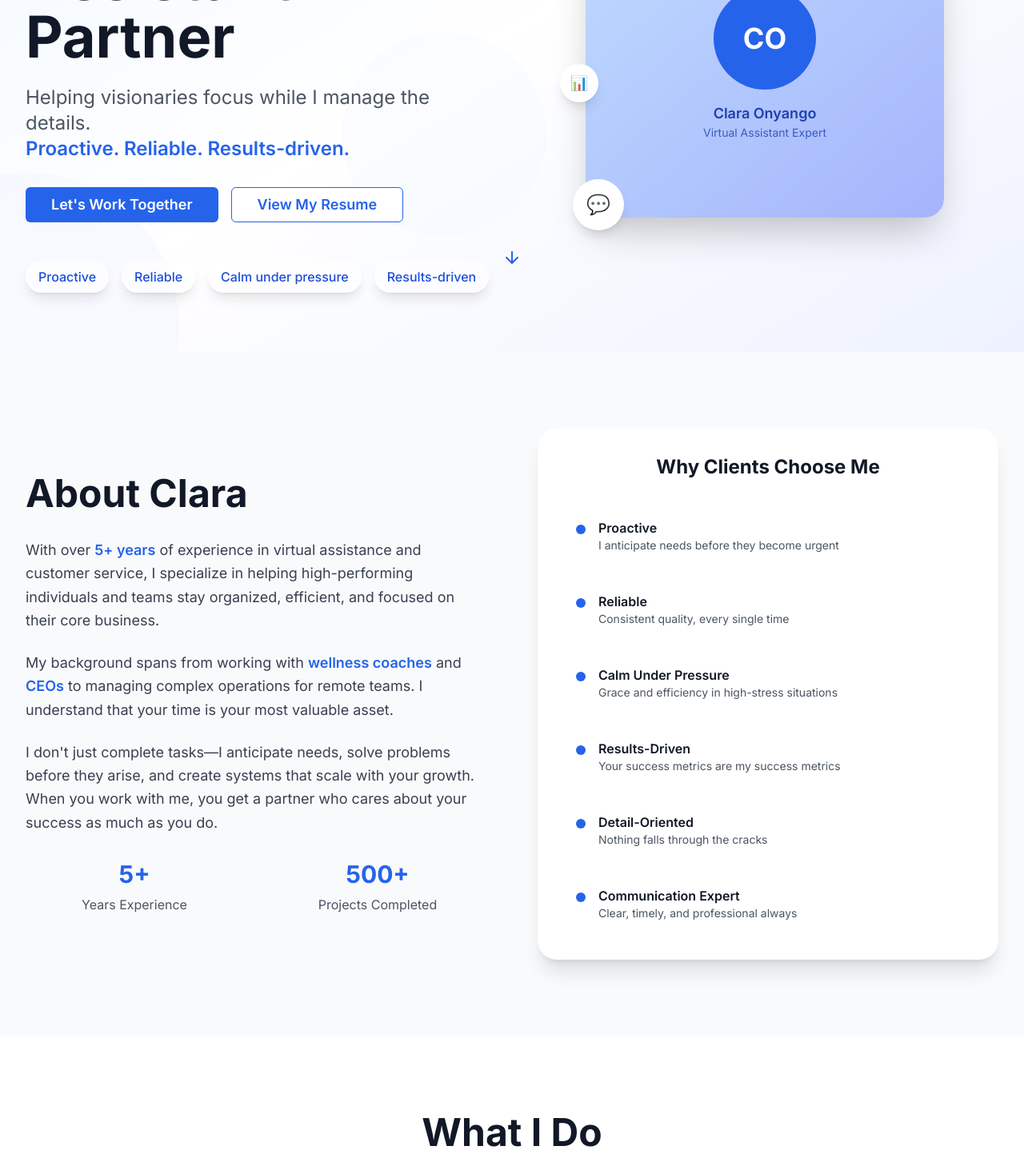
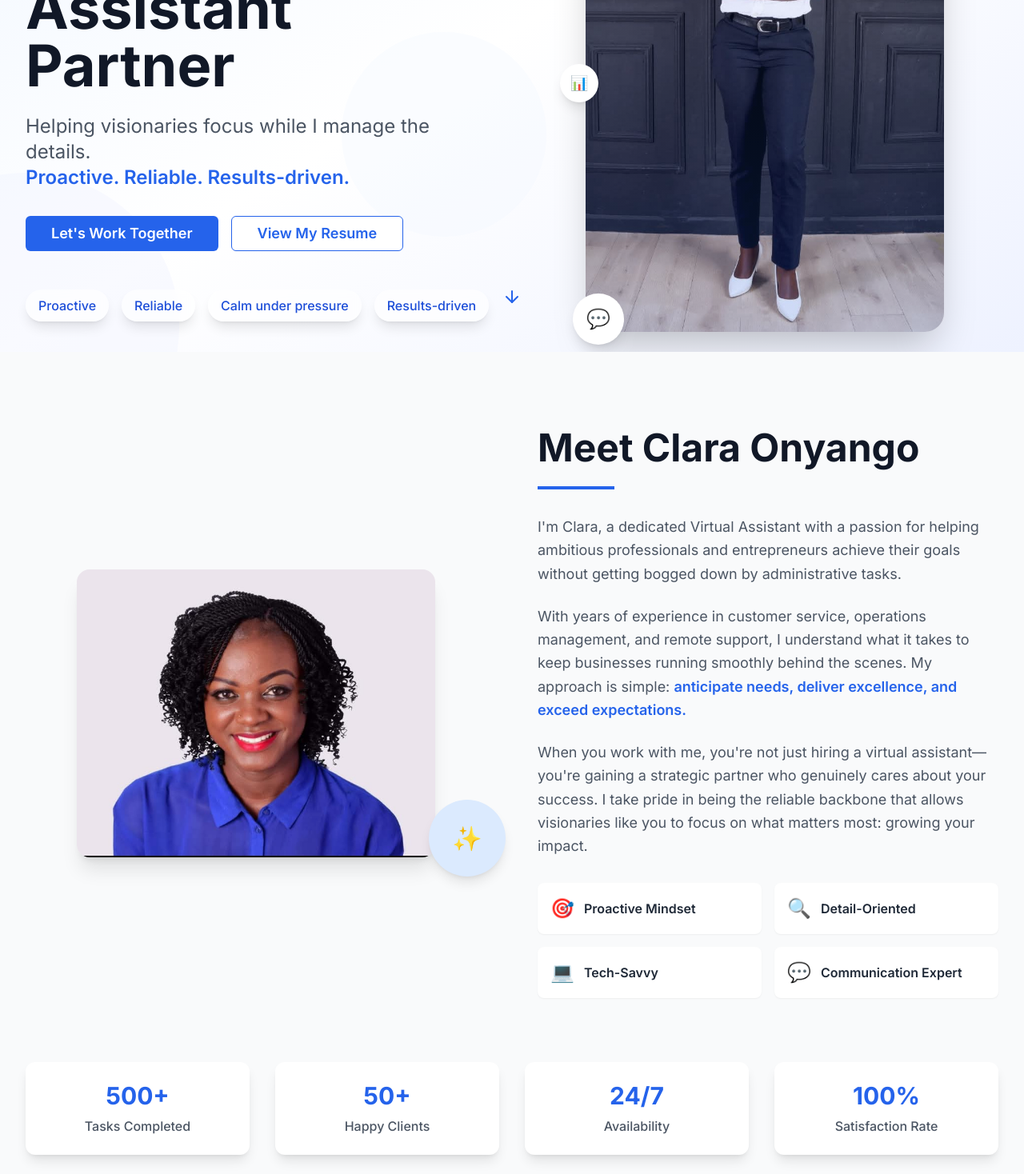
Before and after one commit to diusrsire/Onyango-Portfolio, a React (Vite) app: page / in a window 1280 px wide. Shown: the part 360-1828 px from the top of the page at 80% size. Built offline with nearby package versions, Linux system fonts and the light colour scheme.

Commit message:
Add image blending to website
Integrate provided images into the website design, ensuring a seamless and visually appealing presentation.

```diff
--- a/src/components/AboutSection.tsx
+++ b/src/components/AboutSection.tsx
@@ -12,7 +12,7 @@ const AboutSection = () => {
           setIsVisible(true);
         }
       },
-      { threshold: 0.3 }
+      { threshold: 0.2 }
     );
 
     if (sectionRef.current) {
@@ -23,76 +23,81 @@ const AboutSection = () => {
   }, []);
 
   return (
-    <section id="about" className="py-24 bg-gray-50" ref={sectionRef}>
+    <section className="py-24 bg-gray-50" ref={sectionRef}>
       <div className="max-w-7xl mx-auto px-4 sm:px-6 lg:px-8">
         <div className="grid lg:grid-cols-2 gap-16 items-center">
-          {/* Left Content */}
-          <div className={`${isVisible ? 'animate-fade-in-left' : 'opacity-0'}`}>
-            <h2 className="text-4xl lg:text-5xl font-bold text-gray-900 mb-8">
-              About Clara
-            </h2>
-
-            <div className="space-y-6 text-lg text-gray-700">
-              <p className="leading-relaxed">
-                With over <span className="font-semibold text-blue-600">5+ years</span> of experience in virtual assistance and customer service, I specialize in helping high-performing individuals and teams stay organized, efficient, and focused on their core business.
-              </p>
-
-              <p className="leading-relaxed">
-                My background spans from working with <span className="font-semibold text-blue-600">wellness coaches</span> and <span className="font-semibold text-blue-600">CEOs</span> to managing complex operations for remote teams. I understand that your time is your most valuable asset.
-              </p>
-
-              <p className="leading-relaxed">
-                I don't just complete tasks—I anticipate needs, solve problems before they arise, and create systems that scale with your growth. When you work with me, you get a partner who cares about your success as much as you do.
-              </p>
-            </div>
-
-            <div className="mt-8 grid grid-cols-2 gap-8">
-              <div className="text-center">
-                <div className="text-3xl font-bold text-blue-600 mb-2">5+</div>
-                <div className="text-gray-600">Years Experience</div>
-              </div>
-              <div className="text-center">
-                <div className="text-3xl font-bold text-blue-600 mb-2">500+</div>
-                <div className="text-gray-600">Projects Completed</div>
+          {/* Left Content - Clara's Portrait */}
+          <div className={`relative ${isVisible ? 'animate-fade-in-left' : 'opacity-0'}`}>
+            <div className="relative">
+              <img
+                src="/lovable-uploads/b9214170-4170-414a-8c4d-ef8baf2514c0.png"
+                alt="Clara Onyango - Virtual Assistant Expert"
+                className="w-full max-w-md mx-auto rounded-2xl shadow-xl"
+              />
+              <div className="absolute -bottom-6 -right-6 w-24 h-24 bg-blue-100 rounded-full flex items-center justify-center shadow-lg">
+                <span className="text-3xl">✨</span>
               </div>
             </div>
           </div>
 
-          {/* Right Content - Animated Keywords */}
+          {/* Right Content */}
           <div className={`${isVisible ? 'animate-fade-in-right' : 'opacity-0'}`}>
-            <div className="relative">
-              <div className="bg-white rounded-3xl p-8 shadow-xl">
-                <h3 className="text-2xl font-bold text-gray-900 mb-8 text-center">
-                  Why Clients Choose Me
-                </h3>
+            <div className="mb-8">
+              <h2 className="text-4xl lg:text-5xl font-bold text-gray-900 mb-6">
+                Meet Clara Onyango
+              </h2>
+              <div className="w-24 h-1 bg-blue-600 mb-6"></div>
+            </div>
 
-                <div className="space-y-4">
-                  {[
-                    { trait: 'Proactive', desc: 'I anticipate needs before they become urgent' },
-                    { trait: 'Reliable', desc: 'Consistent quality, every single time' },
-                    { trait: 'Calm Under Pressure', desc: 'Grace and efficiency in high-stress situations' },
-                    { trait: 'Results-Driven', desc: 'Your success metrics are my success metrics' },
-                    { trait: 'Detail-Oriented', desc: 'Nothing falls through the cracks' },
-                    { trait: 'Communication Expert', desc: 'Clear, timely, and professional always' }
-                  ].map((item, index) => (
-                    <div
-                      key={item.trait}
-                      className="flex items-start space-x-4 p-4 rounded-xl hover:bg-blue-50 transition-colors duration-200 cursor-pointer group"
-                      style={{ animationDelay: `${index * 0.1}s` }}
-                    >
-                      <div className="w-3 h-3 bg-blue-600 rounded-full mt-2 group-hover:scale-125 transition-transform duration-200"></div>
-                      <div>
-                        <h4 className="font-semibold text-gray-900 group-hover:text-blue-600 transition-colors duration-200">
-                          {item.trait}
-                        </h4>
-                        <p className="text-gray-600 text-sm">{item.desc}</p>
-                      </div>
-                    </div>
-                  ))}
+            <div className="space-y-6 text-lg text-gray-600 leading-relaxed">
+              <p>
+                I'm Clara, a dedicated Virtual Assistant with a passion for helping ambitious professionals
+                and entrepreneurs achieve their goals without getting bogged down by administrative tasks.
+              </p>
+
+              <p>
+                With years of experience in customer service, operations management, and remote support,
+                I understand what it takes to keep businesses running smoothly behind the scenes. My approach
+                is simple: <span className="text-blue-600 font-semibold">anticipate needs, deliver excellence, and exceed expectations.</span>
+              </p>
+
+              <p>
+                When you work with me, you're not just hiring a virtual assistant—you're gaining a strategic
+                partner who genuinely cares about your success. I take pride in being the reliable backbone
+                that allows visionaries like you to focus on what matters most: growing your impact.
+              </p>
+            </div>
+
+            {/* Key Traits */}
+            <div className="mt-8 grid grid-cols-2 gap-4">
+              {[
+                { trait: 'Proactive Mindset', icon: '🎯' },
+                { trait: 'Detail-Oriented', icon: '🔍' },
+                { trait: 'Tech-Savvy', icon: '💻' },
+                { trait: 'Communication Expert', icon: '💬' }
+              ].map((item, index) => (
+                <div key={item.trait} className="flex items-center space-x-3 p-4 bg-white rounded-lg shadow-sm">
+                  <span className="text-2xl">{item.icon}</span>
+                  <span className="font-semibold text-gray-800">{item.trait}</span>
                 </div>
-              </div>
+              ))}
             </div>
           </div>
+        </div>
+
+        {/* Bottom Stats */}
+        <div className={`mt-20 grid grid-cols-2 md:grid-cols-4 gap-8 text-center ${isVisible ? 'animate-fade-in-up' : 'opacity-0'}`}>
+          {[
+            { number: '500+', label: 'Tasks Completed' },
+            { number: '50+', label: 'Happy Clients' },
+            { number: '24/7', label: 'Availability' },
+            { number: '100%', label: 'Satisfaction Rate' }
+          ].map((stat) => (
+            <div key={stat.label} className="p-6 bg-white rounded-xl shadow-lg">
+              <div className="text-3xl font-bold text-blue-600 mb-2">{stat.number}</div>
+              <div className="text-gray-600 font-medium">{stat.label}</div>
+            </div>
+          ))}
         </div>
       </div>
     </section>
--- a/src/components/HeroSection.tsx
+++ b/src/components/HeroSection.tsx
@@ -1,7 +1,10 @@
+
 import { Button } from './ui/button';
 import { ArrowDown } from 'lucide-react';
+
 const HeroSection = () => {
-  return <section className="relative min-h-screen flex items-center justify-center bg-gradient-to-br from-blue-50 via-white to-indigo-50 overflow-hidden">
+  return (
+    <section className="relative min-h-screen flex items-center justify-center bg-gradient-to-br from-blue-50 via-white to-indigo-50 overflow-hidden">
       {/* Background Elements */}
       <div className="absolute inset-0 overflow-hidden">
         <div className="absolute -top-40 -right-40 w-80 h-80 bg-blue-100 rounded-full opacity-20"></div>
@@ -16,7 +19,7 @@ const HeroSection = () => {
             <div className="animate-fade-in-up">
               <h1 className="text-5xl lg:text-7xl font-bold text-gray-900 mb-6 leading-tight">
                 Your{' '}
-                <span className="gradient-text"></span>
+                <span className="gradient-text">Billion-Dollar</span>
                 <br />
                 Virtual Assistant Partner
               </h1>
@@ -39,24 +42,25 @@ const HeroSection = () => {
 
             {/* Floating Keywords */}
             <div className="mt-12 flex flex-wrap gap-4 justify-center lg:justify-start">
-              {['Proactive', 'Reliable', 'Calm under pressure', 'Results-driven'].map(keyword => <span key={keyword} className="px-4 py-2 bg-white/60 backdrop-blur-sm rounded-full text-blue-700 font-medium shadow-lg">
+              {['Proactive', 'Reliable', 'Calm under pressure', 'Results-driven'].map((keyword) => (
+                <span key={keyword} className="px-4 py-2 bg-white/60 backdrop-blur-sm rounded-full text-blue-700 font-medium shadow-lg">
                   {keyword}
-                </span>)}
+                </span>
+              ))}
             </div>
           </div>
 
-          {/* Right Content - Profile Image */}
+          {/* Right Content - Clara's Professional Image */}
           <div className="relative">
             <div className="animate-fade-in-right">
               <div className="relative w-full max-w-md mx-auto">
-                <div className="w-full h-96 bg-gradient-to-br from-blue-200 to-indigo-300 rounded-3xl shadow-2xl flex items-center justify-center">
-                  <div className="text-center text-blue-800">
-                    <div className="w-32 h-32 bg-blue-600 rounded-full mx-auto mb-4 flex items-center justify-center">
-                      <span className="text-4xl font-bold text-white">CO</span>
-                    </div>
-                    <p className="text-lg font-semibold">Clara Onyango</p>
-                    <p className="text-sm opacity-80">Virtual Assistant Expert</p>
-                  </div>
+                <div className="relative overflow-hidden rounded-3xl shadow-2xl">
+                  <img
+                    src="/lovable-uploads/a25823ee-6e86-490f-998b-9f41ec768d5d.png"
+                    alt="Clara Onyango - Professional Virtual Assistant"
+                    className="w-full h-auto object-cover"
+                  />
+                  <div className="absolute inset-0 bg-gradient-to-t from-blue-600/20 to-transparent"></div>
                 </div>
 
                 {/* Floating Tool Icons */}
@@ -79,6 +83,8 @@ const HeroSection = () => {
           <ArrowDown className="w-6 h-6 text-blue-600" />
         </div>
       </div>
-    </section>;
+    </section>
+  );
 };
+
 export default HeroSection;
```
Also changed, not shown: public/lovable-uploads/a25823ee-6e86-490f-998b-9f41ec768d5d.png (added), public/lovable-uploads/b9214170-4170-414a-8c4d-ef8baf2514c0.png (added).
